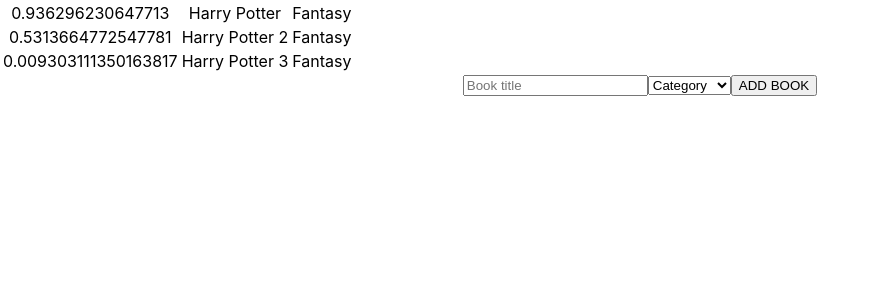
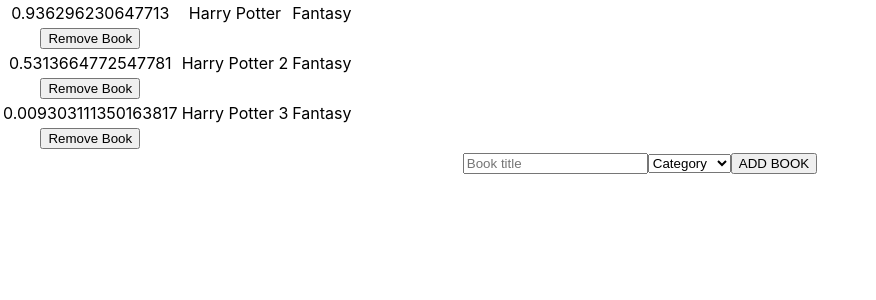
Before and after one commit to Luzaks/bookstore-redux, a React (Create React App) app: page / in a window 1280 px wide. Shown: the top 300 px of the page, without its empty margins (0-876 px from the left). Built offline with nearby package versions, Linux system fonts and the light colour scheme.

Commit message:
Feat: Connect the Remove action to the BookList component, implement the handleRemoveBook function.

```diff
--- a/src/components/Book.js
+++ b/src/components/Book.js
@@ -2,13 +2,11 @@
 import PropTypes from 'prop-types';
 
 const Book = ({ book }) => (
-  <tbody>
-    <tr>
-      <td>{book.id}</td>
-      <td>{book.title}</td>
-      <td>{book.category}</td>
-    </tr>
-  </tbody>
+  <tr>
+    <td>{book.id}</td>
+    <td>{book.title}</td>
+    <td>{book.category}</td>
+  </tr>
 );
 
 Book.propTypes = {
--- a/src/containers/BooksForm.js
+++ b/src/containers/BooksForm.js
@@ -1,62 +1,68 @@
 import React, { Component } from 'react';
-import { createCreator } from '../actions/index'
 import { connect } from 'react-redux';
+import PropTypes from 'prop-types';
+import { createCreator } from '../actions/index';
 
 function mapDispatchToProps(dispatch) {
   return {
-    addBook: (bookObj) => dispatch(createCreator(bookObj))
-  }
+    addBook: bookObj => dispatch(createCreator(bookObj)),
+  };
 }
 
 class BooksForm extends Component {
   constructor(props) {
-    super(props)
+    super(props);
     this.state = {
-      title: "",
-      category: "Category"
-    }
-    this.handleChanges = this.handleChanges.bind(this)
-    this.handleSubmit = this.handleSubmit.bind(this)
+      title: '',
+      category: 'Category',
+    };
+    this.handleChanges = this.handleChanges.bind(this);
+    this.handleSubmit = this.handleSubmit.bind(this);
   }
 
   handleChanges(event) {
     if (event.target.id === 'title') {
       this.setState({
-        title: event.target.value
-      })
+        title: event.target.value,
+      });
     } else if (event.target.id === 'category') {
       this.setState({
-        category: event.target.value
-      })
+        category: event.target.value,
+      });
     }
   }
 
   handleSubmit(event) {
-    event.preventDefault()
-    this.props.addBook(this.state)
+    event.preventDefault();
+    const { addBook } = this.props;
+    addBook(this.state);
     this.setState({
-      title: "",
-      category: "Category"
-    })
+      title: '',
+      category: 'Category',
+    });
   }
 
   render() {
     const categories = ['Action', 'Biography', 'History', 'Horror', 'Kids', 'Learning', 'Sci-Fi'];
+    const { title, category } = this.state;
 
     return (
       <form>
-        <input type="text" id="title" placeholder="Book title" value={this.state.title} onChange={this.handleChanges}/>
-        <select name="category" id="category" value={this.state.category} onChange={this.handleChanges}>
+        <input type="text" id="title" placeholder="Book title" value={title} onChange={this.handleChanges} />
+        <select name="category" id="category" value={category} onChange={this.handleChanges}>
           <option value="Category" disabled hidden>Category</option>
-          { categories.map(category => <option key={category} value={category}>{category}</option>) }
+          { categories.map(category => <option key={category} value={category}>{category}</option>)}
         </select>
-        <input type="submit" value="ADD BOOK" onClick={this.handleSubmit}/>
+        <input type="submit" value="ADD BOOK" onClick={this.handleSubmit} />
       </form>
     );
   }
+}
 
+const ConnectedBooksForm = connect(null, mapDispatchToProps)(BooksForm);
+
+BooksForm.propTypes = {
+  addBook: PropTypes.func.isRequired,
 };
 
-const ConnectedBooksForm = connect(null, mapDispatchToProps)(BooksForm)
-
 export default ConnectedBooksForm;
--- a/src/containers/BooksList.js
+++ b/src/containers/BooksList.js
@@ -2,21 +2,36 @@
 import { connect } from 'react-redux';
 import PropTypes from 'prop-types';
 import Book from '../components/Book';
+import { removeCreator } from '../actions';
 
 const mapStateToProps = state => ({ books: state.books });
 
-const BooksList = ({ books }) => (
+const mapDispatchToProps = dispatch => ({
+  handleRemoveBook: book => {
+    dispatch(removeCreator(book));
+  },
+});
+
+const BooksList = ({ books, handleRemoveBook }) => (
   <table>
     { books.map(book => (
-      <Book book={book} key={book.id} />
+      <tbody key={book.id}>
+        <Book book={book} />
+        <tr>
+          <td>
+            <button type="submit" onClick={() => handleRemoveBook(book)}> Remove Book </button>
+          </td>
+        </tr>
+      </tbody>
     ))}
   </table>
 );
 
-const connectedBookList = connect(mapStateToProps)(BooksList);
+const connectedBookList = connect(mapStateToProps, mapDispatchToProps)(BooksList);
 
 BooksList.propTypes = {
   books: PropTypes.instanceOf(Array).isRequired,
+  handleRemoveBook: PropTypes.func.isRequired,
 };
 
 export default connectedBookList;
--- a/src/reducers/books.js
+++ b/src/reducers/books.js
@@ -3,7 +3,9 @@
     case 'CREATE_BOOK':
       return { books: [...state.books, action.payload] };
     case 'REMOVE_BOOK':
-      return { books: [...state.books, action.payload] };
+      return {
+        books: state.books.filter(book => book.id !== action.payload.id),
+      };
     default:
       return state;
   }
```
